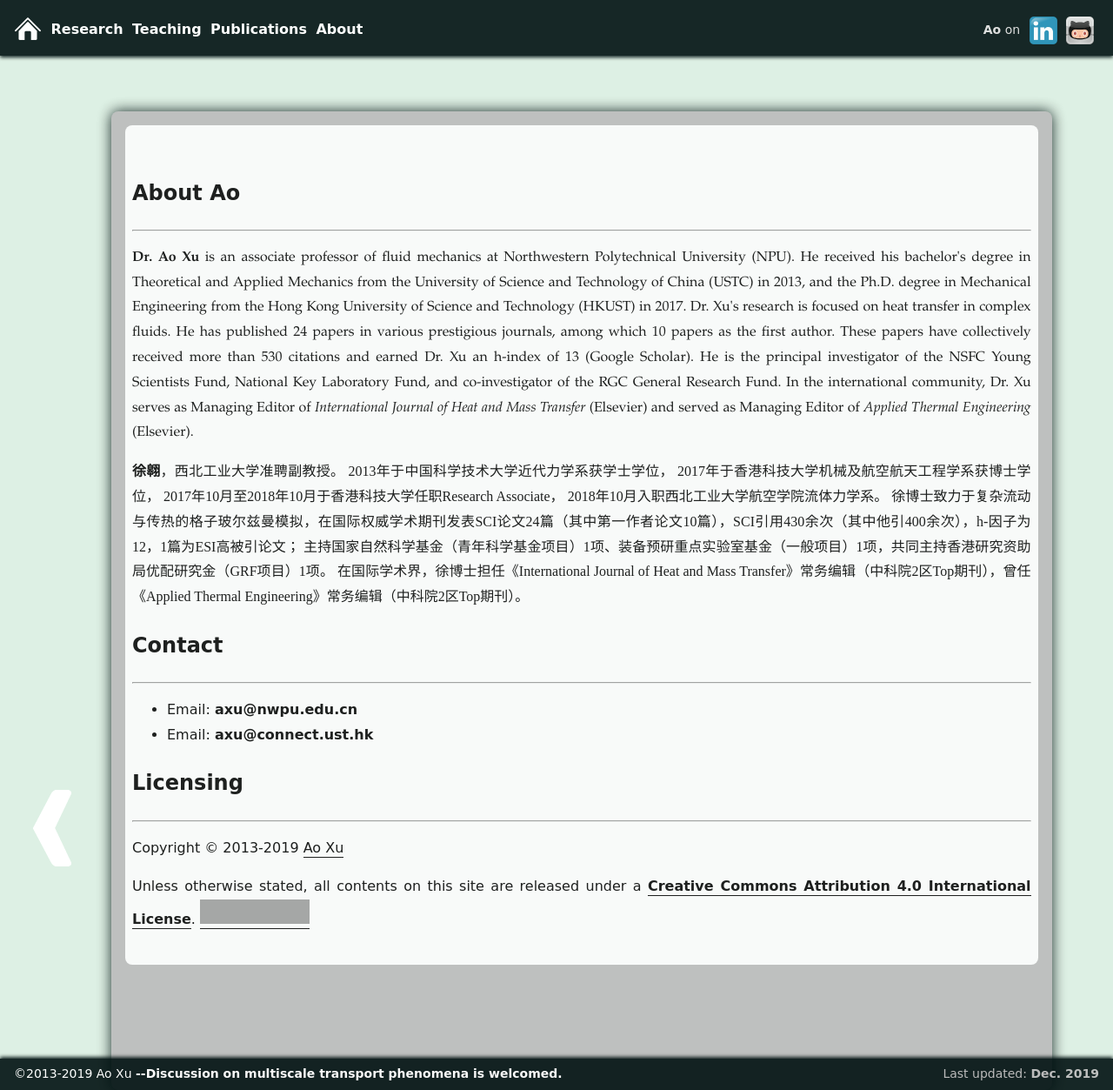
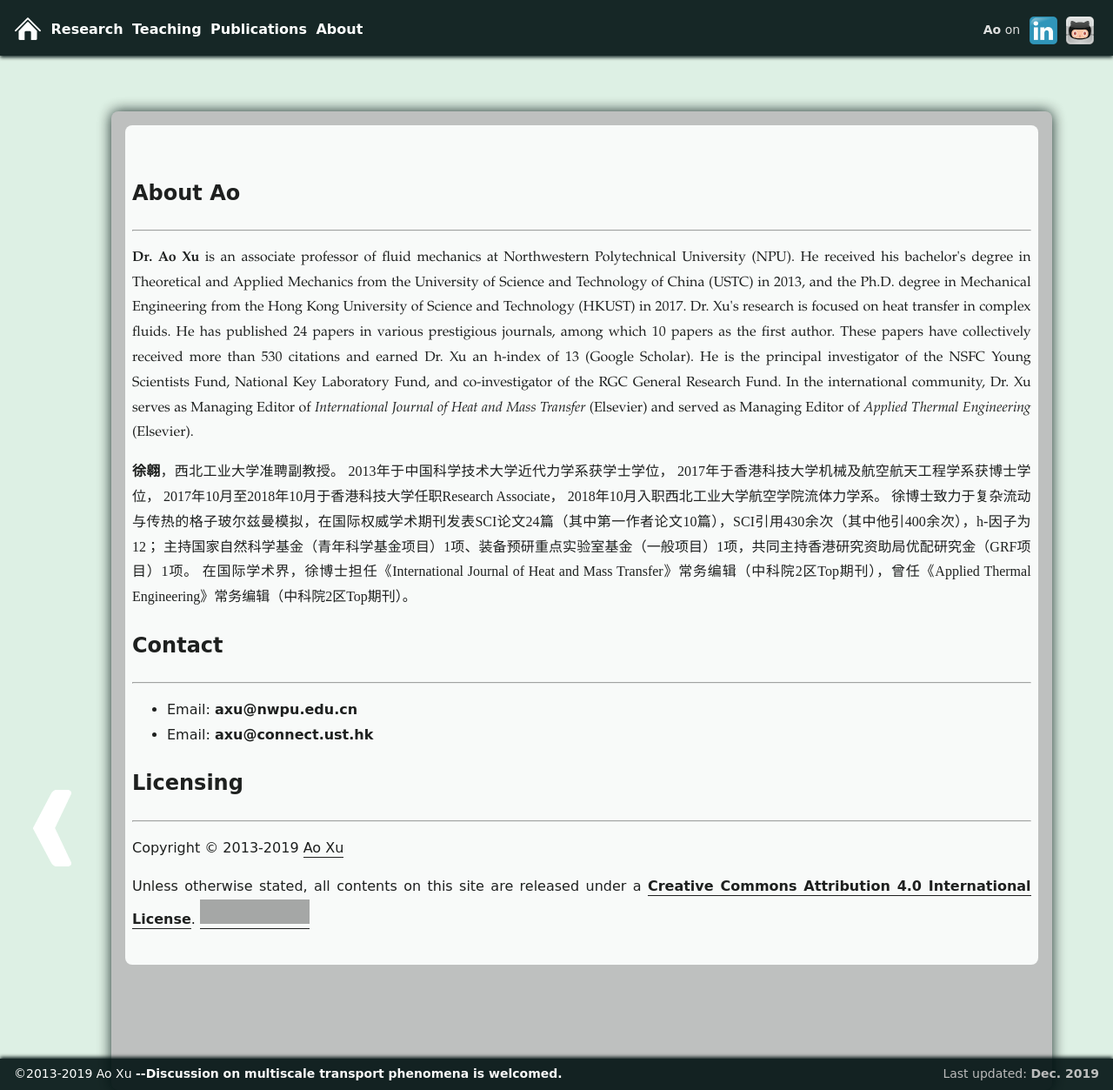
Before and after one commit to xuaoxiqi/xuaoxiqi.github.io, a Jekyll site: the page built from about.html, in a window 1280 px wide and 1253 px high. Shown: the whole window at 87% size. Built offline with Jekyll 4.4.1, drawn with Linux system fonts in a browser that asks for light colours; some web fonts are replaced; grey boxes are pictures that could not be loaded.

Commit message:
update about

```diff
--- a/about.html
+++ b/about.html
@@ -31,7 +31,7 @@ In the international community, Dr. Xu serves as Managing Editor of <i>Internati
 2017年于香港科技大学机械及航空航天工程学系获博士学位，
 2017年10月至2018年10月于香港科技大学任职Research Associate，
 2018年10月入职西北工业大学航空学院流体力学系。
-徐博士致力于复杂流动与传热的格子玻尔兹曼模拟，在国际权威学术期刊发表SCI论文24篇（其中第一作者论文10篇），SCI引用430余次（其中他引400余次），h-因子为12，1篇为ESI高被引论文；
+徐博士致力于复杂流动与传热的格子玻尔兹曼模拟，在国际权威学术期刊发表SCI论文24篇（其中第一作者论文10篇），SCI引用430余次（其中他引400余次），h-因子为12；
 主持国家自然科学基金（青年科学基金项目）1项、装备预研重点实验室基金（一般项目）1项，共同主持香港研究资助局优配研究金（GRF项目）1项。
 在国际学术界，徐博士担任《International Journal of Heat and Mass Transfer》常务编辑（中科院2区Top期刊），曾任《Applied Thermal Engineering》常务编辑（中科院2区Top期刊）。
 </p>
```
